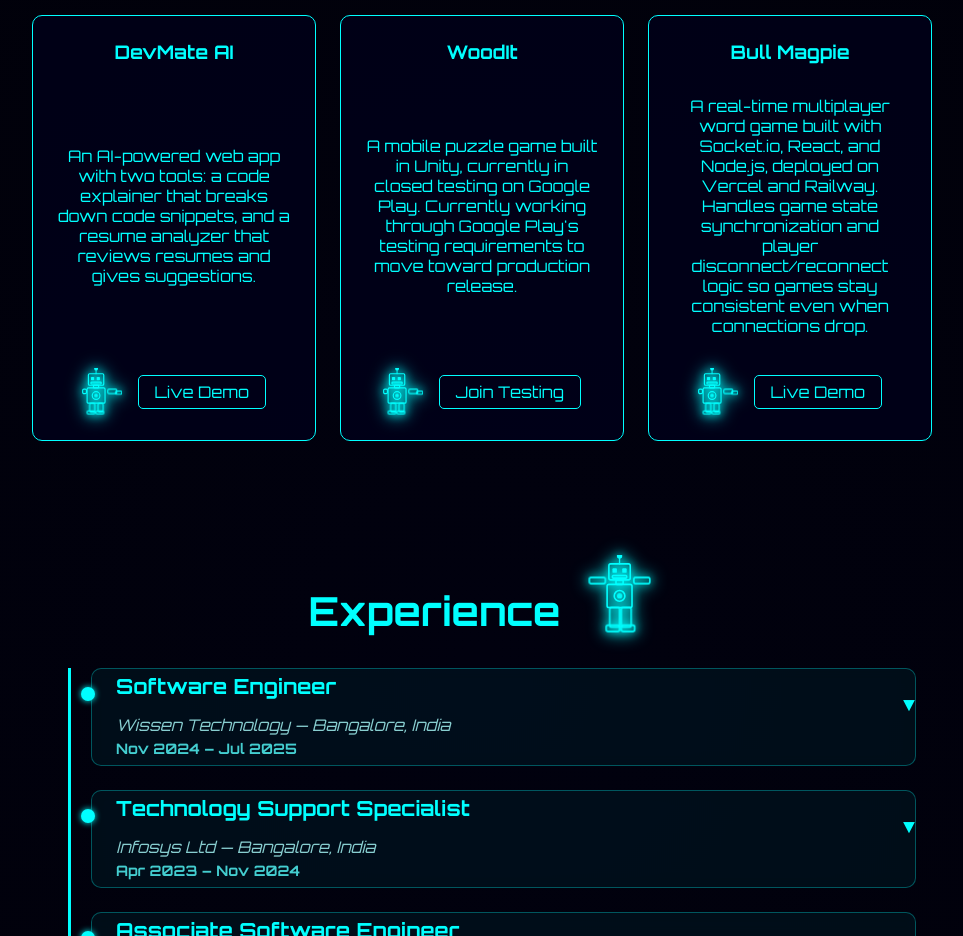
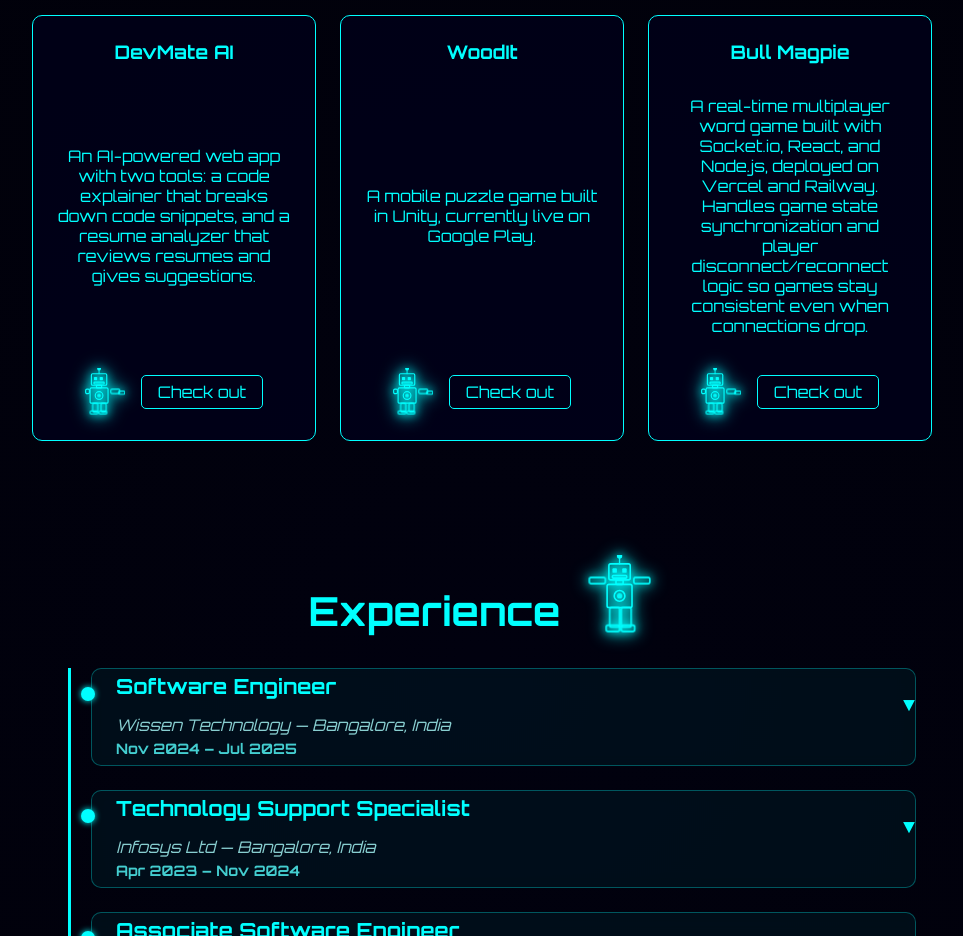
Before and after one commit to AdiShanbhag/portfolio, a React (Create React App) app: page / in a window 1280 px wide. Shown: the part 1940-2876 px from the top of the page, without its empty margins (158-1121 px from the left). Built offline with nearby package versions, Linux system fonts and the light colour scheme.

Commit message:
small changes in projects

```diff
--- a/src/components/Projects/Projects.js
+++ b/src/components/Projects/Projects.js
@@ -34,21 +34,21 @@
     description:
       "An AI-powered web app with two tools: a code explainer that breaks down code snippets, and a resume analyzer that reviews resumes and gives suggestions.",
     demo: "https://devmateai.netlify.app/",
-    buttonLabel: "Live Demo",
+    buttonLabel: "Check out",
   },
   {
     title: "WoodIt",
     description:
-      "A mobile puzzle game built in Unity, currently in closed testing on Google Play. Currently working through Google Play's testing requirements to move toward production release.",
+      "A mobile puzzle game built in Unity, currently live on Google Play.",
     demo: "https://paced.com.au",
-    buttonLabel: "Join Testing",
+    buttonLabel: "Check out",
   },
   {
     title: "Bull Magpie",
     description:
       "A real-time multiplayer word game built with Socket.io, React, and Node.js, deployed on Vercel and Railway. Handles game state synchronization and player disconnect/reconnect logic so games stay consistent even when connections drop.",
     demo: "https://bull-magpie.vercel.app/",
-    buttonLabel: "Live Demo",
+    buttonLabel: "Check out",
   },
 ];
 
```
